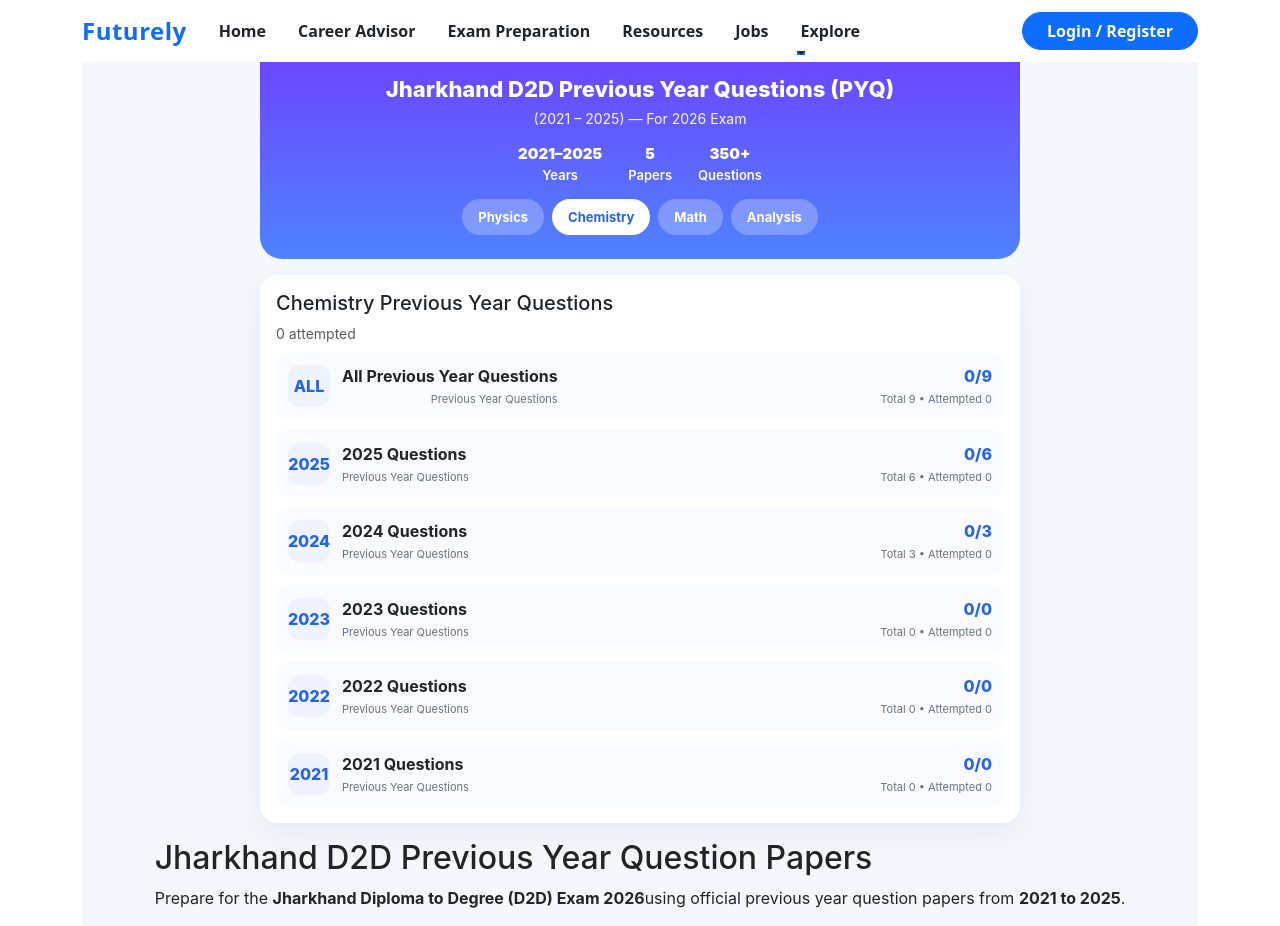
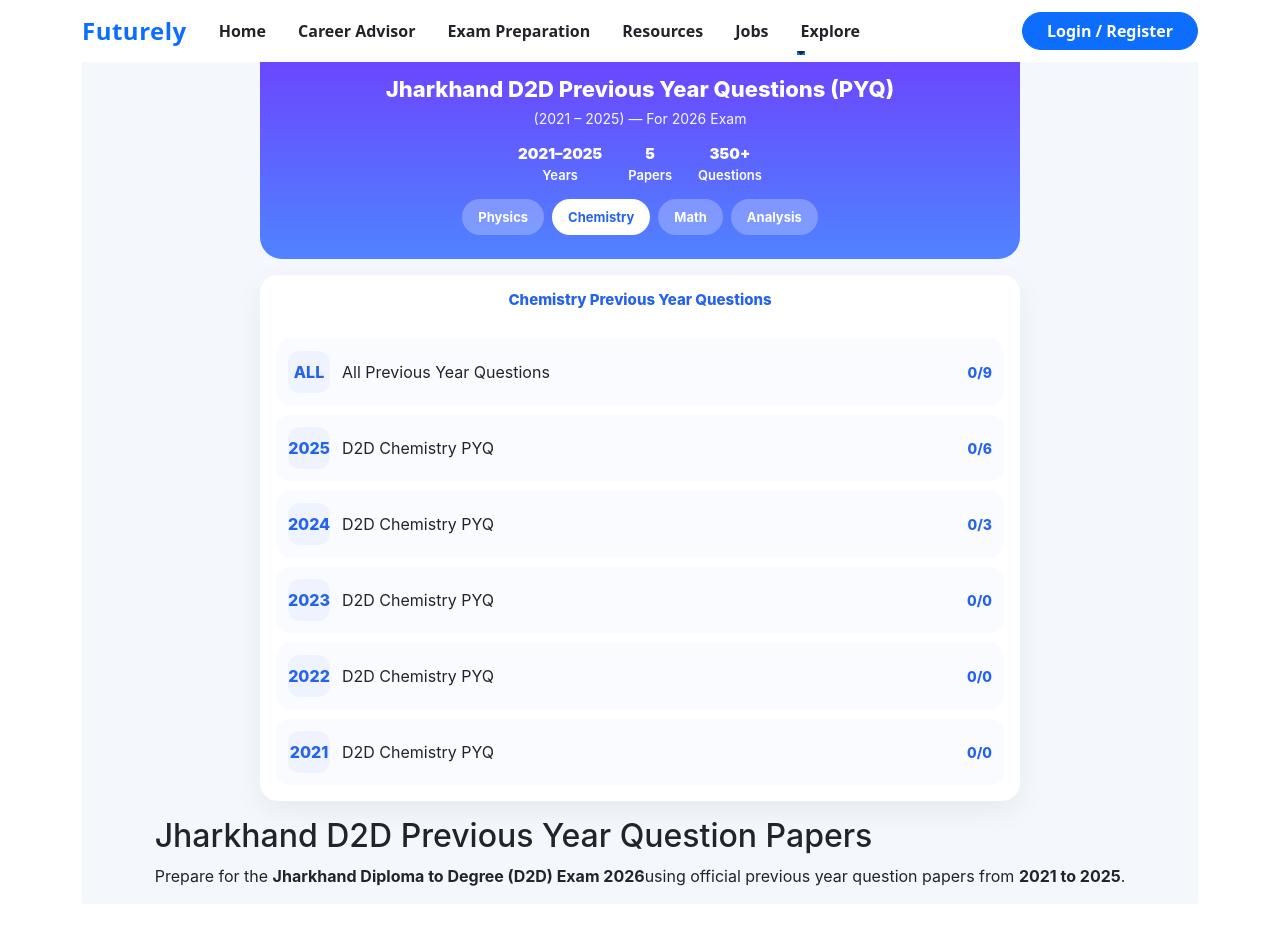
Before and after one commit to Karan123457/NextGenZ, a React (Create React App) app: page /Exam_Preparation/1 in a window 1280 px wide. Both pictures are taken after a click on the button "Chemistry". After the commit the page ends 904 px from the top, so only its background shows below. Built offline with nearby package versions, Linux system fonts and the light colour scheme.

Commit message:
Update ChemistryQuestions.js

```diff
--- a/src/data_Exam/Jharkhand/D2D/ChemistryQuestions.js
+++ b/src/data_Exam/Jharkhand/D2D/ChemistryQuestions.js
@@ -215,8 +215,6 @@ export default function ChemistryQuestions({ setFocusMode }) {
     return arr.filter(q => attempted[q.id]).length;
   }
 
-  const attemptedCount = yearQuestions.filter(q => attempted[q.id]).length;
-
   /* ================= bottomBar ================= */
   const showBottomBar = viewMode === "viewer" && yearQuestions.length > 0;
 
@@ -262,12 +260,21 @@ export default function ChemistryQuestions({ setFocusMode }) {
   return (
     <div className="physics-box">
       <style>{`
+      .pyq-title{
+        margin: 0;
+        font-size: 15px;
+        font-weight: 800;
+        color: #2563eb;
+        text-align: center;
+        margin-bottom: 30px;
+      }
+
       .pyq-list{display:flex;flex-direction:column;gap:10px}
       .pyq-row{display:flex;justify-content:space-between;align-items:center;background:#f9fbff;border-radius:14px;padding:12px;cursor:pointer;transition:.2s}
       .pyq-row:hover{background:#eef3ff;transform:translateY(-1px)}
       .pyq-left{display:flex;gap:12px;align-items:center}
       .pyq-year{width:42px;height:42px;border-radius:12px;background:#eef3ff;display:flex;align-items:center;justify-content:center;font-weight:800;color:#2563eb}
-      .pyq-progress{font-weight:800;color:#2563eb;text-align:right}
+      .pyq-progress{font-size:14px;font-weight:800;color:#2563eb;text-align:right}
       .pyq-small{font-size:11px;color:#6b7280;margin-top:3px;text-align:right}
 
       .exam-topbar{
@@ -412,8 +419,7 @@ export default function ChemistryQuestions({ setFocusMode }) {
       {/* ================= YEAR LIST ================= */}
       {viewMode === "years" && (
         <>
-          <h5>Chemistry Previous Year Questions</h5>
-          <div className="small text-muted mb-2">{attemptedCount} attempted</div>
+          <h2 className="pyq-title">Chemistry Previous Year Questions</h2>
 
           <div className="pyq-list">
             {years.map((y, i) => (
@@ -421,13 +427,14 @@ export default function ChemistryQuestions({ setFocusMode }) {
                 <div className="pyq-left">
                   <div className="pyq-year">{y.key}</div>
                   <div>
-                    <div style={{ fontWeight: 700 }}>{y.year}</div>
-                    <div className="pyq-small">Previous Year Questions</div>
+                    <div style={{ fontWeight: 400 }}>
+                      {y.key === "ALL" ? "All Previous Year Questions" : "D2D Chemistry PYQ"}
+                    </div>
                   </div>
                 </div>
+
                 <div>
                   <div className="pyq-progress">{getAttempted(y)}/{getTotal(y)}</div>
-                  <div className="pyq-small">Total {getTotal(y)} • Attempted {getAttempted(y)}</div>
                 </div>
               </div>
             ))}
```
